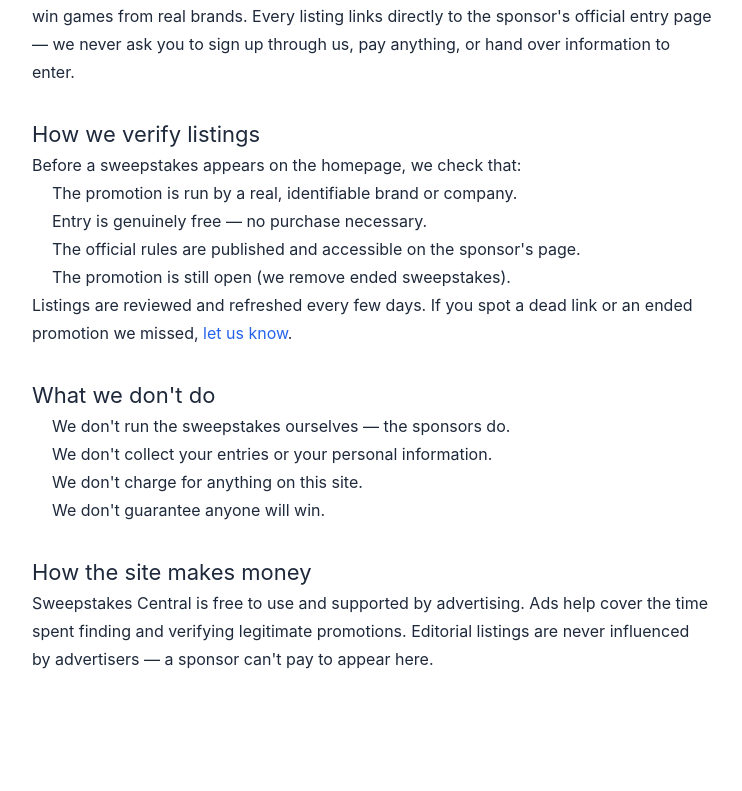
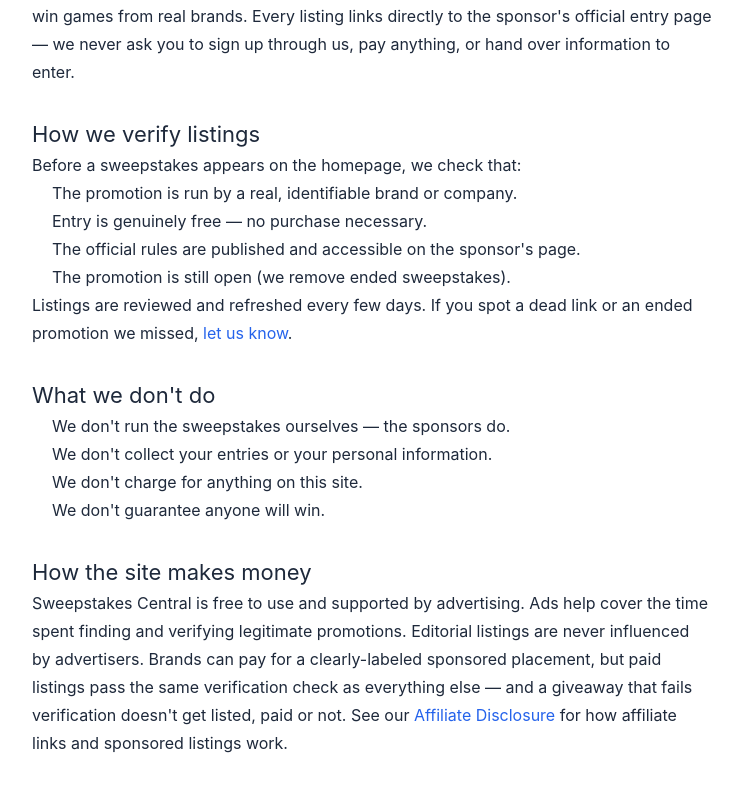
Before and after one commit to haroun26-dev/brandnewsite, a Next.js app: page /about in a window 1280 px wide. Shown: the part 259-1050 px from the top of the page, without its empty margins (268-1010 px from the left). Before the commit the page ends 996 px from the top, so only its background shows below. Built offline with nearby package versions, Linux system fonts and the light colour scheme.

Commit message:
Update About page sponsored-listing wording

```diff
--- a/app/about/page.tsx
+++ b/app/about/page.tsx
@@ -61,7 +61,13 @@ export default function AboutPage() {
       <p style={{ lineHeight: 1.75 }}>
         Sweepstakes Central is free to use and supported by advertising. Ads help cover the
         time spent finding and verifying legitimate promotions. Editorial listings are never
-        influenced by advertisers — a sponsor can&apos;t pay to appear here.
+        influenced by advertisers. Brands can pay for a clearly-labeled sponsored placement,
+        but paid listings pass the same verification check as everything else — and a
+        giveaway that fails verification doesn&apos;t get listed, paid or not. See our{" "}
+        <Link href="/affiliate-disclosure" style={{ color: "#2563eb" }}>
+          Affiliate Disclosure
+        </Link>{" "}
+        for how affiliate links and sponsored listings work.
       </p>
     </main>
   );
```
